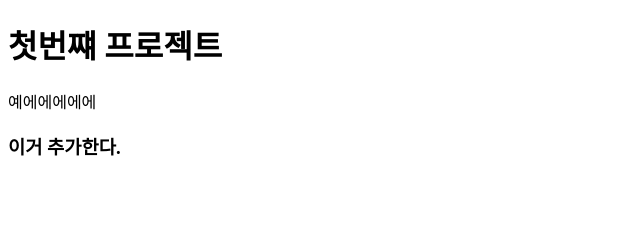
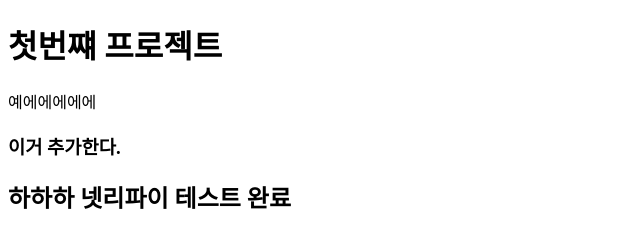
Before and after one commit to UsecaseDoyoon/First-noona-project, a plain HTML site: page index.html in a window 1280 px wide. Shown: the whole page, without its empty margins (0-640 px from the left). Drawn offline with Linux system fonts and the light colour scheme.

Commit message:
add new sentence

```diff
--- a/index.html
+++ b/index.html
@@ -12,6 +12,8 @@
     <h3>
         이거 추가한다.
     </h3>
-
+    <h2>
+        하하하 넷리파이 테스트 완료
+    </h2>
 </body>
 </html>
```
